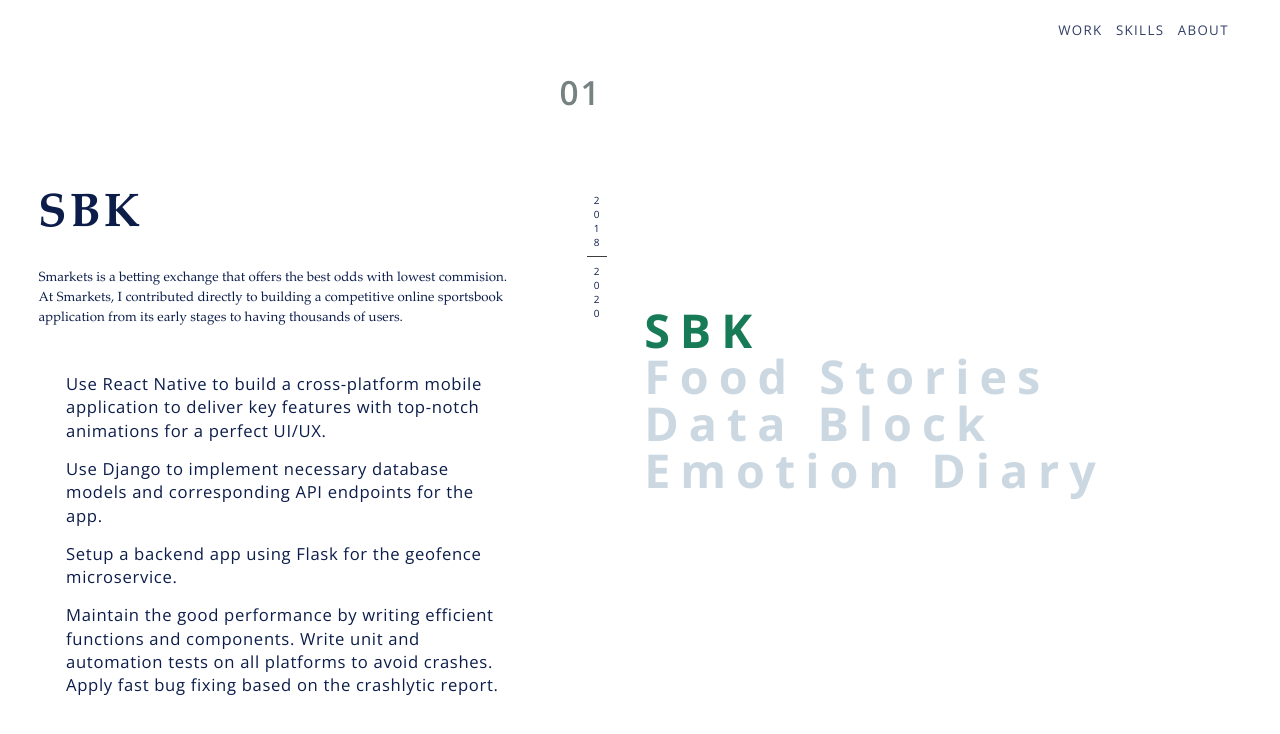
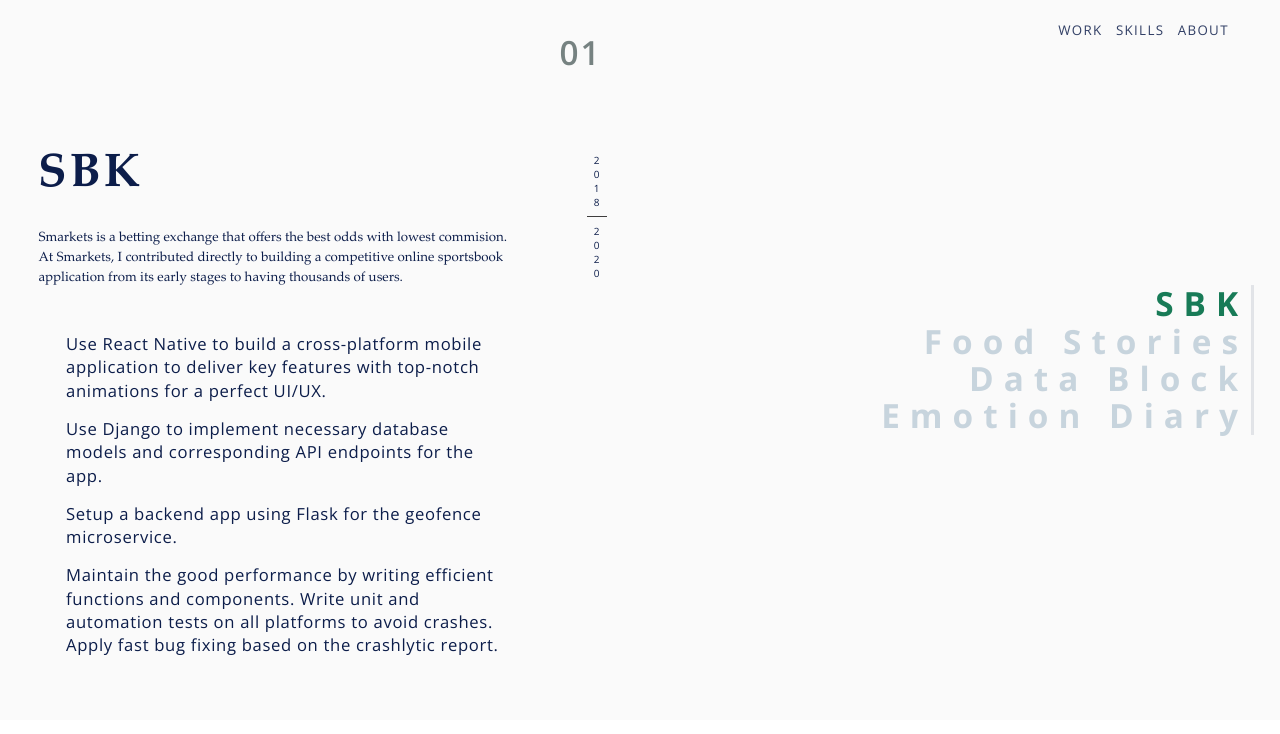
Before and after one commit to locphan2207/personal-web, a React (Create React App) app: page / in a window 1280 px wide. Both pictures are taken after a click on the element "WORK". Shown: the top 734 px of the page. Built offline with nearby package versions, Linux system fonts and the light colour scheme.

Commit message:
Update page 2 cont

```diff
--- a/src/components/PageTwo.css
+++ b/src/components/PageTwo.css
@@ -1,11 +1,8 @@
 /* Page Two */
 .page-two {
-  position: fixed;
-  top: 0;
-  left: 0;
-  height: 100vh;
-  width: 100vw;
-  flex: 1;
+  background-color: #fafafa;
+  display: flex;
+  flex-direction: row;
 }
 
 .pane {
@@ -13,10 +10,6 @@
   transition-property: all;
   transition-timing-function: ease;
 }
-
-/* .pane-hidden {
-  transform: translateY(100%);
-} */
 
 .left {
   width: 50%;
@@ -34,40 +27,32 @@
 .right {
   width: 50%;
   display: flex;
+  padding-right: 2%;
+}
+
+.project-titles {
+  display: flex;
+  flex: 1;
   flex-direction: column;
   justify-content: flex-start;
-  align-items: center;
+  align-items: flex-end;
 }
 
-.close {
-  position: absolute;
-  top: 5px;
-  right: 5px;
-  width: 15px;
-  padding: 10px;
+.vertical-bar {
+  border-right: #0c1d4a1a 3px solid;
   height: auto;
-  cursor: pointer;
-  transition: all 0.25s;
 }
 
-.project-container {
-  height: 70rem;
-  width: 105%;
-  display: flex;
-  align-items: center;
-  justify-content: flex-start;
+.project-title {
   cursor: pointer;
-}
-
-.project {
   color: #01426e34;
-  font-size: 70rem;
+  font-size: 50rem;
   font-weight: 400;
   letter-spacing: 15rem;
-  margin-left: 3%;
   opacity: 1;
+  font-weight: 700;
+  padding: 3rem 5rem;
   transition: 0.2s all ease-out;
-  font-weight: 700;
 }
 
 .project-hidden {
--- a/src/components/PageTwo.js
+++ b/src/components/PageTwo.js
@@ -29,7 +29,7 @@
   const onClose = () => {
     // Animate project titles
     // Start from the top down
-    const projects = document.getElementsByClassName("project")
+    const projects = document.getElementsByClassName("project-title")
     for (let i = 0; i < PROJECTS.length; i++) {
       const project = projects[i]
       setTimeout(() => {
@@ -48,7 +48,7 @@
     // Animate project titles
     // Starts 0.5s after pane animation
     // Start from the bottom up
-    const projects = document.getElementsByClassName("project")
+    const projects = document.getElementsByClassName("project-title")
     for (let i = projects.length - 1; i >= 0; i--) {
       const project = projects[i]
       setTimeout(() => {
@@ -124,14 +124,12 @@
           )}
         </div>
         <div className={"right"}>
-          {PROJECTS.map((project, idx) => (
-            <div
-              key={project.name}
-              className={"project-container"}
-              onMouseOver={() => onProjectHover(idx)}
-            >
+          <div className={"project-titles"}>
+            {PROJECTS.map((project, idx) => (
               <p
-                className={"project project-hidden"}
+                key={project.name}
+                onMouseOver={() => onProjectHover(idx)}
+                className={"project-title project-hidden"}
                 style={
                   idx === hoverProjectIdx
                     ? { color: PROJECTS[idx].color }
@@ -140,8 +138,9 @@
               >
                 {project.name}
               </p>
-            </div>
-          ))}
+            ))}
+          </div>
+          <div className={"vertical-bar"} />
         </div>
       </div>
     </>
```
